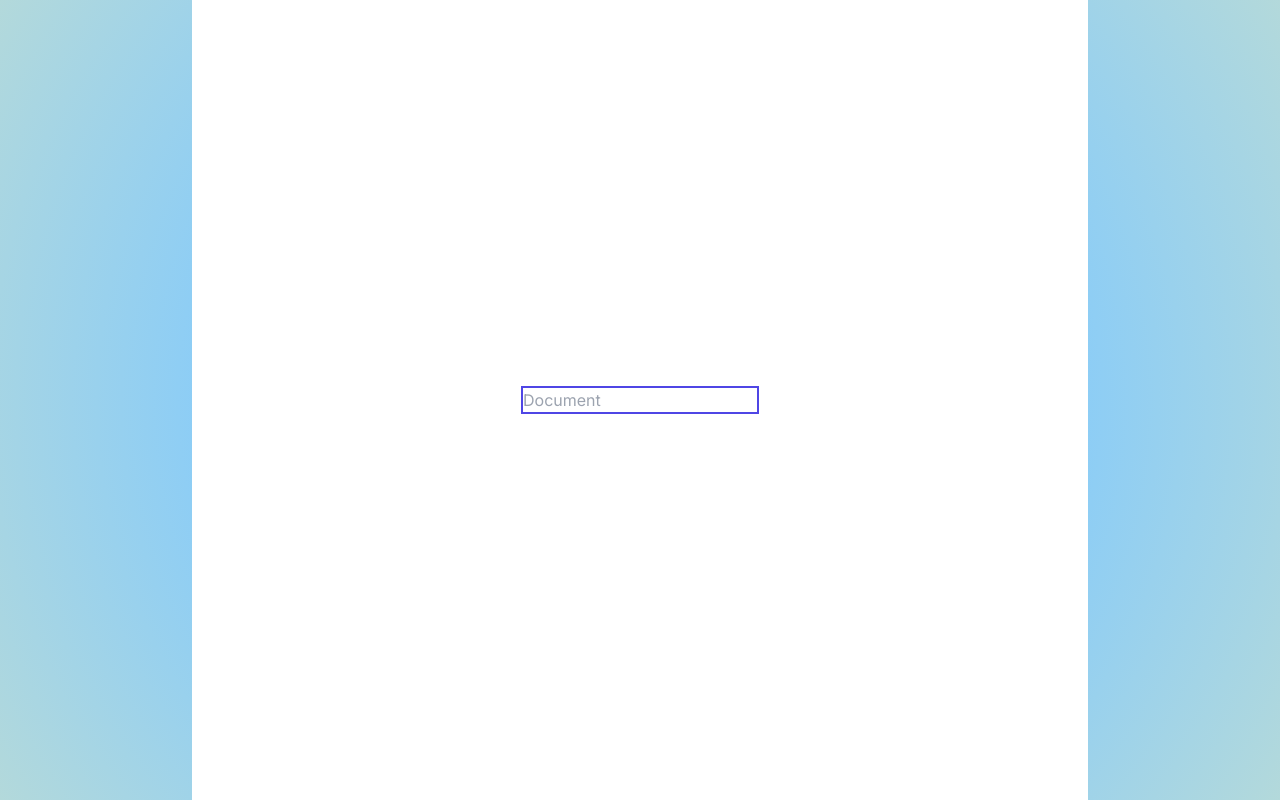
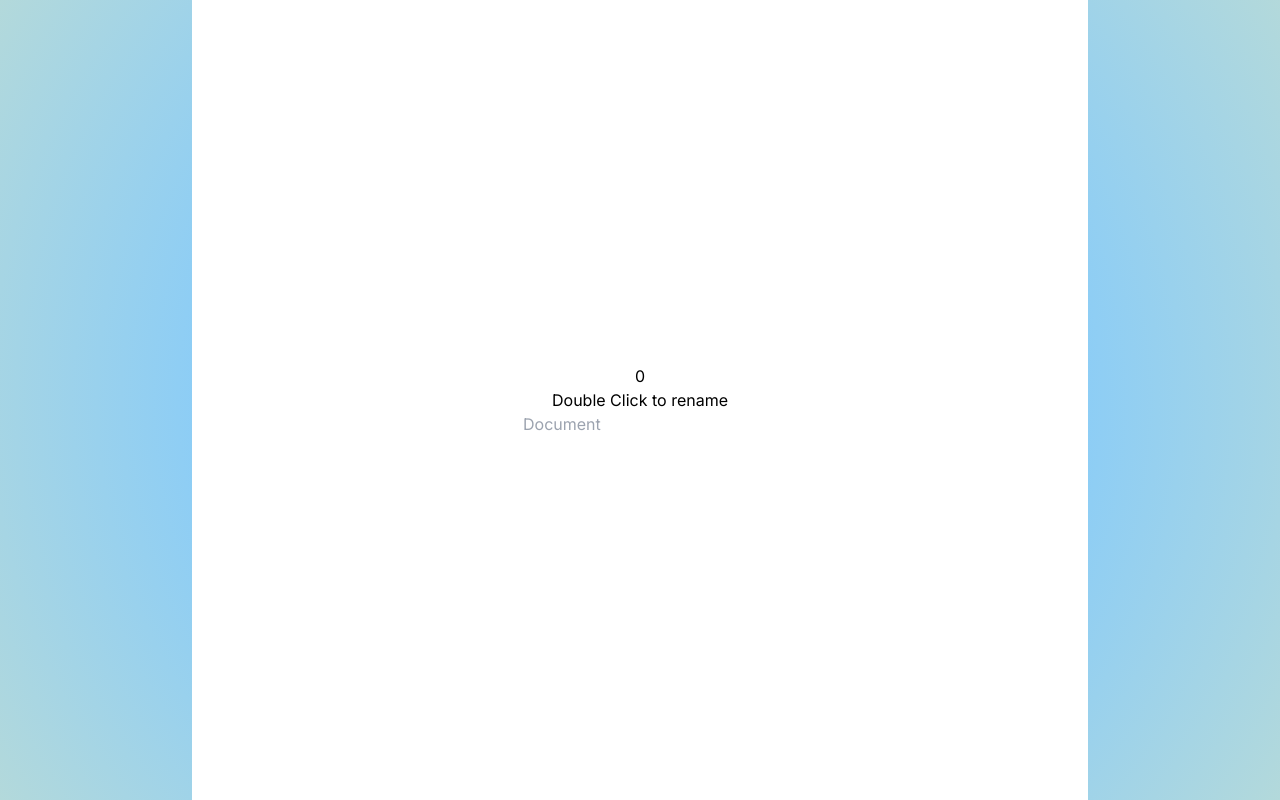
Before and after one commit to phm-2024/repo, a Next.js app: page / in a window 1280 px wide. Both pictures are taken after typing "Sample" into the empty fields and a click on the button "Submit". Built offline with nearby package versions, Linux system fonts and the light colour scheme.

Commit message:
document page setup

```diff
--- a/app/page.tsx
+++ b/app/page.tsx
@@ -8,7 +8,11 @@ export default function Home() {
 
   return (
     <>
-      {passkey === '' ? <Password setPasskey={setPasskey} /> : <Document />}
+      {passkey === '' ? (
+        <Password setPasskey={setPasskey} />
+      ) : (
+        <Document id={0} docTitle={'Double Click to rename'} />
+      )}
       {/* <>{passkey}</> */}
     </>
   )
--- a/components/Document.tsx
+++ b/components/Document.tsx
@@ -1,33 +1,53 @@
 import { useState } from 'react'
 import DisappearingText from './DisappearingText'
 
-export default function Document() {
+interface Props {
+  id: number
+  docTitle: string
+}
+
+export default function Document({ id, docTitle }: Props) {
+  const [editTitle, setEditTitle] = useState(false)
   const [input, setInput] = useState('')
-  const [form, setForm] = useState('')
-
-  const [disappear, setDisappear] = useState(false)
-  console.log(input)
-
-  function submission(e: React.FormEvent<HTMLFormElement>) {
-    e.preventDefault()
-    setInput(form)
-    setForm('')
-    setDisappear((prev) => !prev)
-  }
+  const [title, setTitle] = useState(docTitle)
 
   return (
     <>
-      {/* <form onSubmit={submission}> */}
+      <h1>{id}</h1>
+      {editTitle ? (
+        <>
+          <input
+            onChange={(e) => setTitle(e.target.value)}
+            value={title}
+            placeholder={docTitle}
+            onKeyDown={(e) => {
+              if (e.key == 'Enter') {
+                setEditTitle(false)
+              }
+            }}
+            autoFocus={true}
+          />
+        </>
+      ) : (
+        <>
+          <label
+            onDoubleClick={() => {
+              setEditTitle(true)
+              setTitle('')
+            }}
+          >
+            {title}
+          </label>
+        </>
+      )}
       <DisappearingText text={input} />
       <input
         onChange={(e) => setInput(e.target.value)}
         value={input}
         className="border-solid border-2 border-indigo-600"
         placeholder="Document"
+        style={{ color: 'white', border: 'none' }}
       />
-      {/* <button type="submit">Submit</button> */}
-      {/* </form> */}
-      {/* <br /> */}
     </>
   )
 }
```
